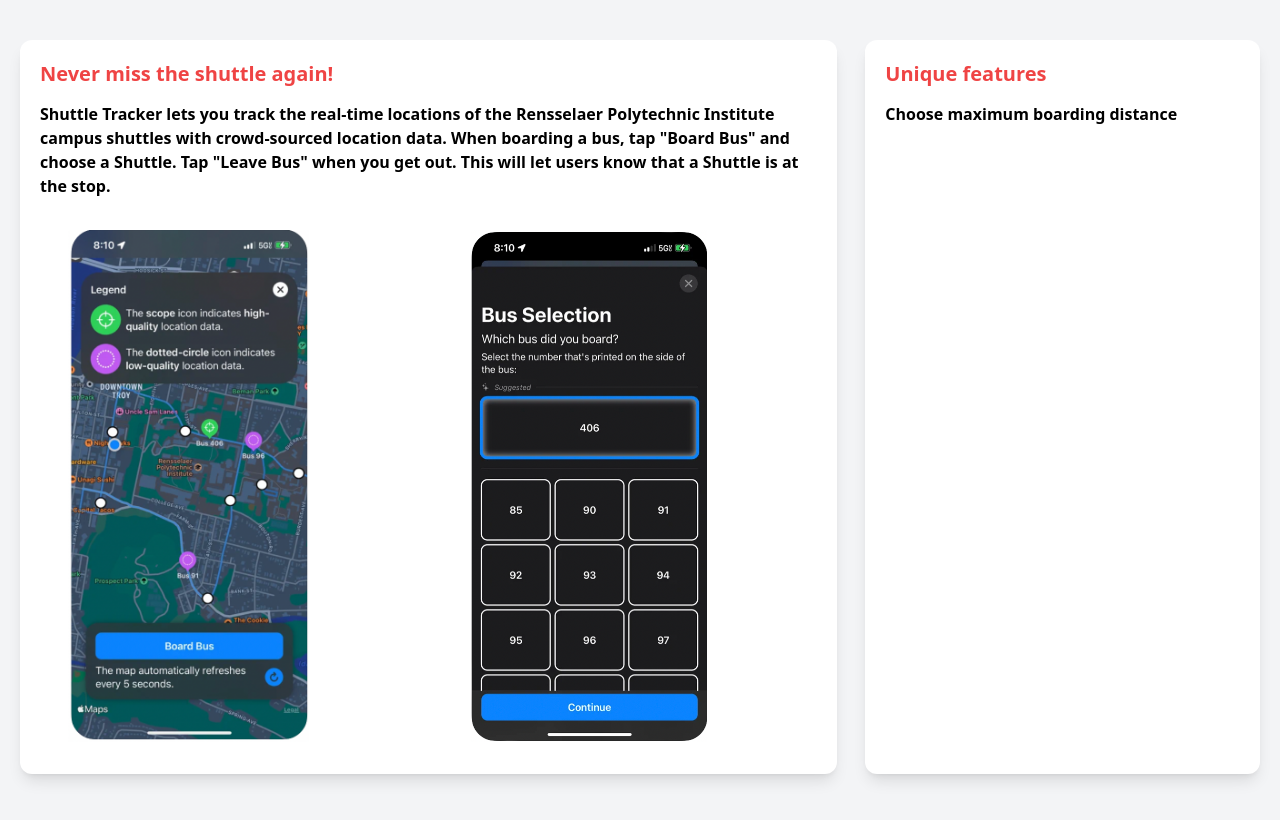
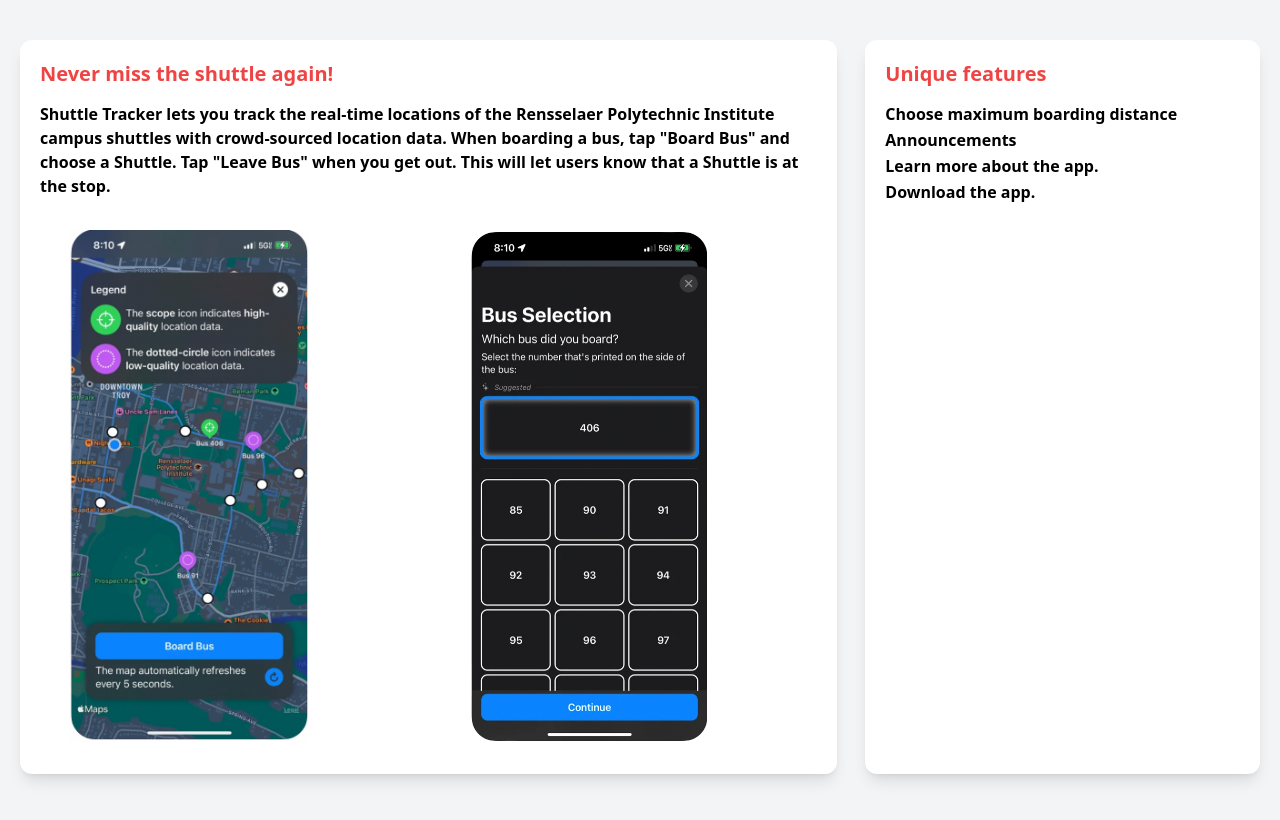
Before and after one commit to tommytrg297/MyWebsite, a React (Create React App) app: page / in a window 1280 px wide. Shown: the part 1040-1860 px from the top of the page. Built offline with nearby package versions, Linux system fonts and the light colour scheme.

Commit message:
features to shuttle tracker

```diff
--- a/src/components/ShuttleTracker.js
+++ b/src/components/ShuttleTracker.js
@@ -34,6 +34,16 @@
             <p className = " text-md sm:text-md text-black text-left font-semibold pt-0.5 pl-3 ">
                 Choose maximum boarding distance
             </p>
+            <p className = " text-md sm:text-md text-black text-left font-semibold pt-0.5 pl-3 ">
+                Announcements
+            </p>
+
+            <p className = " text-md sm:text-md text-black text-left font-semibold pt-0.5 pl-3 ">
+                Learn more about the app.
+            </p>
+            <p className = " text-md sm:text-md text-black text-left font-semibold pt-0.5 pl-3 ">
+                Download the app.
+            </p>
         </div>
 
 
```
